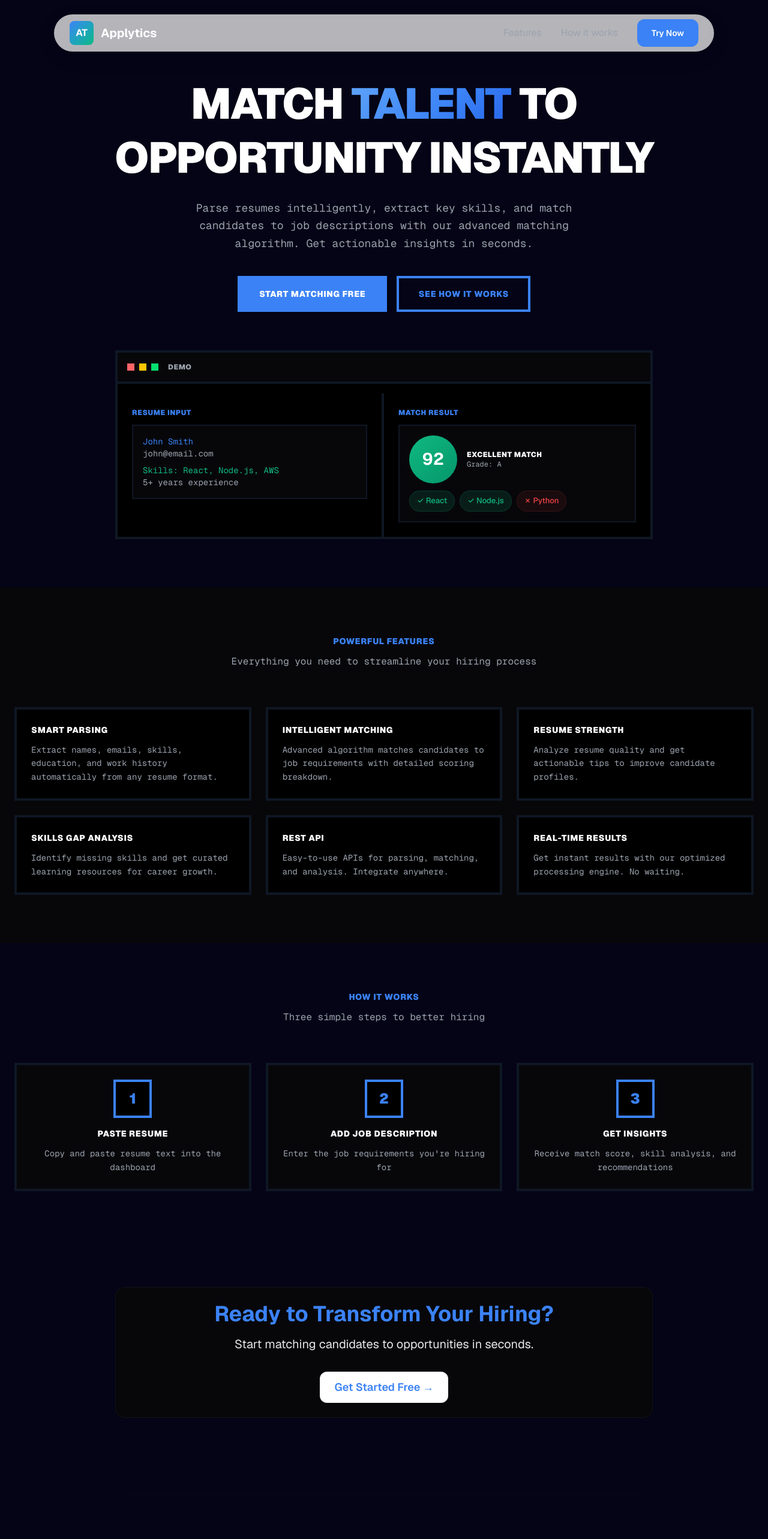
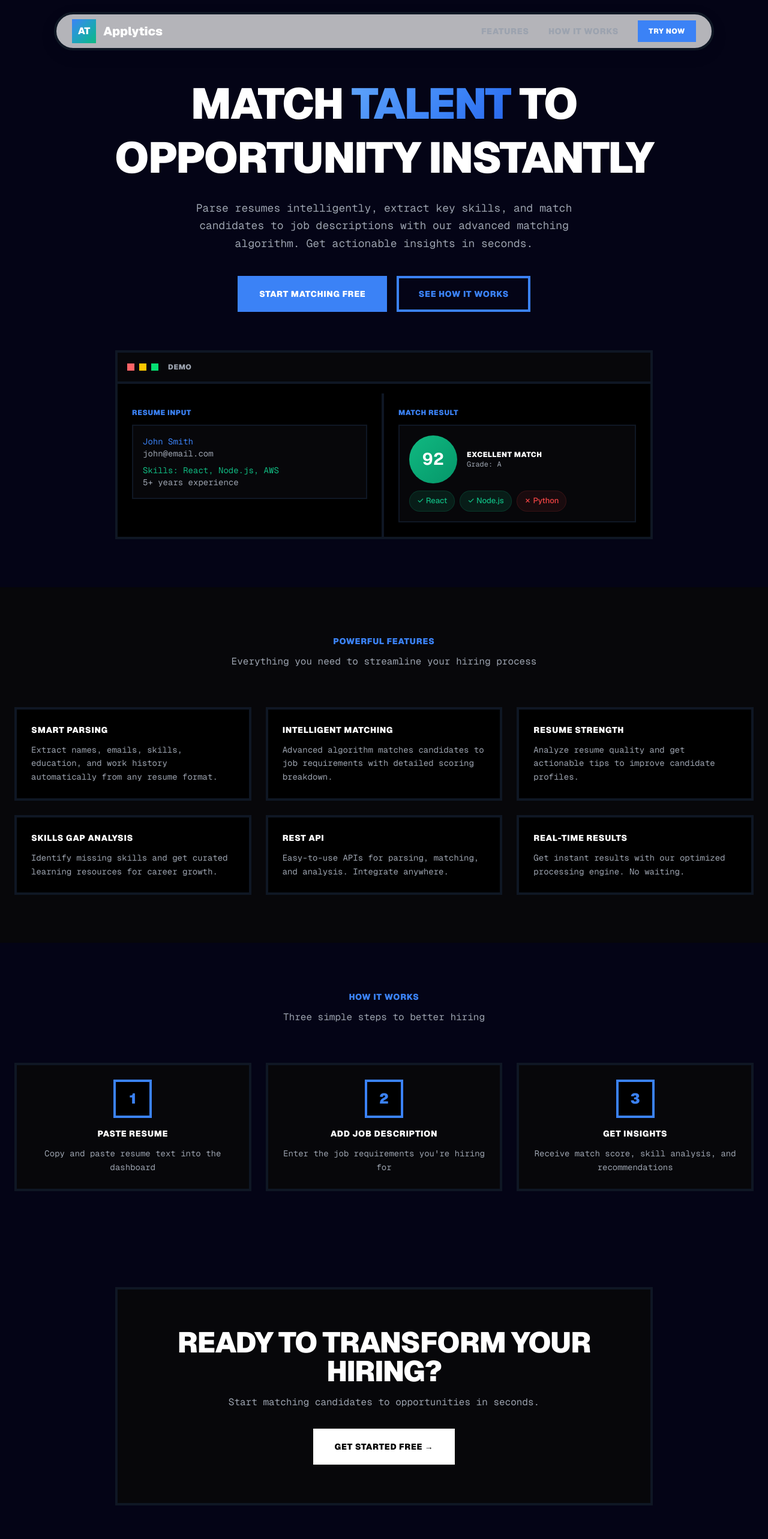
Before and after one commit to VedzKun/Applytics, a Next.js app in the folder applytics/: page / in a window 1280 px wide. Shown: the top 2566 px of the page at 60% size. Built offline with nearby package versions, Linux system fonts and the light colour scheme.

Commit message:
UI changes

```diff
--- a/applytics/app/page.tsx
+++ b/applytics/app/page.tsx
@@ -5,39 +5,39 @@ export default function Home() {
     <div className="min-h-screen">
       {/* Navigation */}
       <nav
-        className="fixed z-50 glass border-[var(--border)]"
+        className="fixed z-50 glass border-4 border-[var(--border)]"
         style={{
           left: "50%",
-          top: "24px",
+          top: "20px",
           transform: "translateX(-50%)",
           width: "min(96%, 1100px)",
           padding: "8px 18px",
           borderRadius: "9999px",
-          boxShadow: "0 10px 30px rgba(2,6,23,0.12)",
+          boxShadow: "0 8px 24px rgba(2,6,23,0.12)",
           backdropFilter: "blur(8px)",
           WebkitBackdropFilter: "blur(8px)",
         }}
       >
         <div className="max-w-7xl mx-auto px-2 py-0 flex items-center justify-between">
           <Link href="/" className="flex items-center gap-3">
-            <div className="w-10 h-10 rounded-lg bg-gradient-to-br from-[var(--primary)] to-[var(--secondary)] flex items-center justify-center text-white font-bold">AT</div>
-            <span className="text-xl font-bold">Applytics</span>
+            <div className="w-10 h-10 bg-gradient-to-br from-[var(--primary)] to-[var(--secondary)] flex items-center justify-center text-white font-black">AT</div>
+            <span className="text-xl font-black">Applytics</span>
           </Link>
 
           <div className="hidden md:flex items-center gap-8">
-            <Link href="#features" className="text-[var(--muted)] hover:text-[var(--foreground)] transition">
+            <Link href="#features" className="text-[var(--muted)] hover:text-[var(--foreground)] transition text-sm font-black uppercase tracking-wider">
               Features
             </Link>
-            <Link href="#how-it-works" className="text-[var(--muted)] hover:text-[var(--foreground)] transition">
+            <Link href="#how-it-works" className="text-[var(--muted)] hover:text-[var(--foreground)] transition text-sm font-black uppercase tracking-wider">
               How it works
             </Link>
-            <Link href="/dashboard" className="btn btn-primary btn-sm">
+            <Link href="/dashboard" className="border-2 border-[var(--primary)] bg-[var(--primary)] text-white font-black uppercase tracking-wider text-xs px-4 py-2 transition-all hover:bg-[var(--primary-dark)] hover:border-[var(--primary-dark)]">
               Try Now
             </Link>
           </div>
 
           <div className="md:hidden">
-            <Link href="/dashboard" className="btn btn-primary btn-sm px-3 py-2">
+            <Link href="/dashboard" className="border-2 border-[var(--primary)] bg-[var(--primary)] text-white font-black uppercase tracking-wider text-xs px-3 py-2 transition-all hover:bg-[var(--primary-dark)]">
               Try
             </Link>
           </div>
@@ -191,10 +191,10 @@ export default function Home() {
       {/* CTA Section */}
       <section className="py-20 px-6">
         <div className="max-w-4xl mx-auto">
-          <div className="card gradient-bg-animated text-white text-center py-16 px-8">
-            <h2 className="text-4xl font-bold mb-4 text-[var(--primary)]">Ready to Transform Your Hiring?</h2>
-            <p className="text-xl text-white/90 mb-8">Start matching candidates to opportunities in seconds.</p>
-            <Link href="/dashboard" className="btn bg-white text-[var(--primary)] text-lg px-8 py-4 hover:bg-gray-100">
+          <div className="border-4 border-[var(--border)] bg-[var(--card-bg)] text-center py-16 px-8">
+            <h2 className="text-3xl md:text-5xl font-black mb-4 uppercase tracking-tight">Ready to Transform Your Hiring?</h2>
+            <p className="text-base text-[var(--muted)] mb-8 font-mono">Start matching candidates to opportunities in seconds.</p>
+            <Link href="/dashboard" className="border-4 border-white bg-white text-[var(--background)] font-black uppercase tracking-wider text-sm px-8 py-4 inline-block transition-all hover:bg-[var(--primary)] hover:text-white hover:border-[var(--primary)]">
               Get Started Free →
             </Link>
           </div>
@@ -203,27 +203,27 @@ export default function Home() {
 
       {/* Divider between CTA and footer */}
       <div className="max-w-4xl mx-auto px-6">
-        <hr className="border-t border-[var(--border)] opacity-30 my-12" />
+        <hr className="border-t-4 border-[var(--border)] my-12" />
       </div>
 
       {/* Footer */}
       <footer className="py-16 px-6 bg-black text-white mt-24">
         <div className="max-w-7xl mx-auto text-center">
-          <h2 className="text-3xl md:text-5xl font-semibold mb-6">
-            We're here to help! <span className="text-[var(--primary-dark)]">Contact us</span>
+          <h2 className="text-2xl md:text-4xl font-black mb-6 uppercase tracking-tight">
+            We're here to help! <span className="text-[var(--primary)]">Contact us</span>
           </h2>
 
           <div className="flex items-center justify-center gap-6 mb-8">
-            <a href="#" aria-label="X" className="w-10 h-10 rounded-full bg-white/6 hover:bg-white/12 flex items-center justify-center text-white text-sm">X</a>
-            <a href="#" aria-label="Facebook" className="w-10 h-10 rounded-full bg-white/6 hover:bg-white/12 flex items-center justify-center text-white text-sm">f</a>
-            <a href="#" aria-label="LinkedIn" className="w-10 h-10 rounded-full bg-white/6 hover:bg-white/12 flex items-center justify-center text-white text-sm">in</a>
-            <a href="#" aria-label="Instagram" className="w-10 h-10 rounded-full bg-white/6 hover:bg-white/12 flex items-center justify-center text-white text-sm">ig</a>
+            <a href="#" aria-label="X" className="w-10 h-10 border-2 border-white/20 hover:border-[var(--primary)] flex items-center justify-center text-white text-sm font-black transition-all">X</a>
+            <a href="#" aria-label="Facebook" className="w-10 h-10 border-2 border-white/20 hover:border-[var(--primary)] flex items-center justify-center text-white text-sm font-black transition-all">f</a>
+            <a href="#" aria-label="LinkedIn" className="w-10 h-10 border-2 border-white/20 hover:border-[var(--primary)] flex items-center justify-center text-white text-sm font-black transition-all">in</a>
+            <a href="#" aria-label="Instagram" className="w-10 h-10 border-2 border-white/20 hover:border-[var(--primary)] flex items-center justify-center text-white text-sm font-black transition-all">ig</a>
           </div>
 
-          <hr className="border-t border-[var(--border)] opacity-20 my-8" />
+          <hr className="border-t-4 border-[var(--border)] my-8" />
 
           <div className="mt-8">
-            <div className="text-[var(--primary-dark)] font-extrabold mx-auto" style={{fontSize: 'clamp(48px, 12vw, 200px)', lineHeight: 0.9}}>
+            <div className="text-[var(--primary)] font-black mx-auto uppercase tracking-tighter" style={{fontSize: 'clamp(48px, 12vw, 200px)', lineHeight: 0.9}}>
               Applytics
             </div>
           </div>
```
